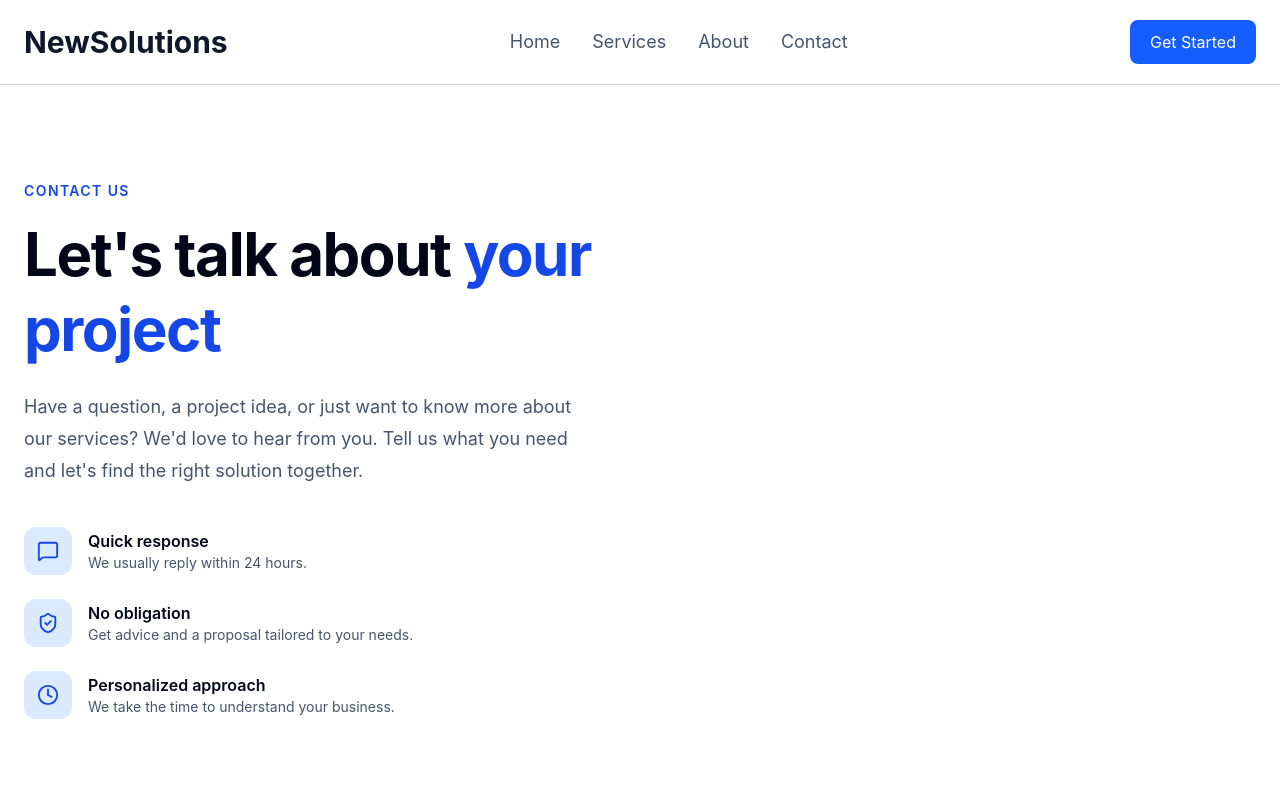
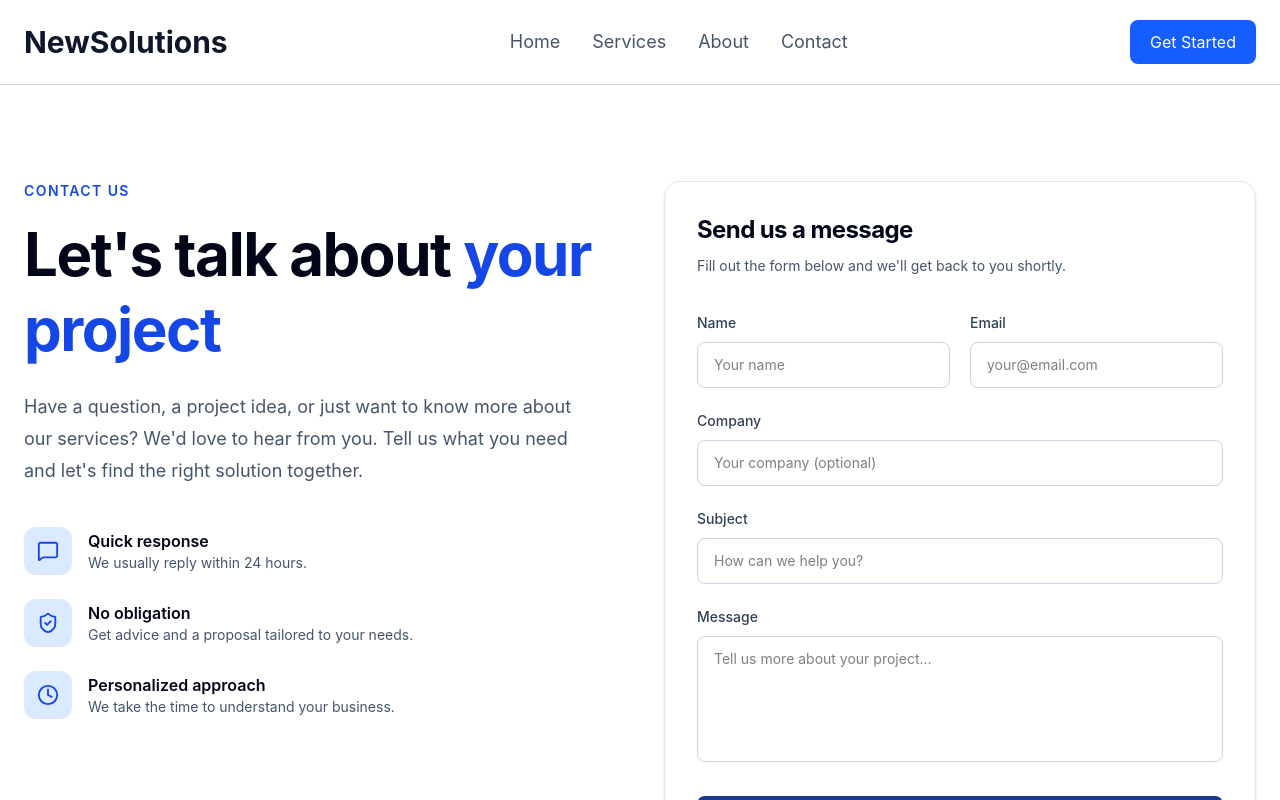
Before and after one commit to duartesimo/NewSolutions, a React (Vite) app in the folder frontend/: page /contact in a window 1280 px wide. Shown: the top 800 px of the page. Built offline with nearby package versions, Linux system fonts and the light colour scheme.

Commit message:
Added contact hero contact form

```diff
--- /dev/null
+++ b/frontend/src/components/layout/ContactForm.tsx
@@ -0,0 +1,122 @@
+import { Send } from "lucide-react";
+
+function ContactForm() {
+  return (
+    <div className="rounded-2xl border border-slate-200 bg-white p-6 shadow-sm sm:p-8">
+      {/* Header */}
+      <div>
+        <h2 className="text-2xl font-bold tracking-tight text-slate-950">
+          Send us a message
+        </h2>
+
+        <p className="mt-2 text-sm leading-6 text-slate-600">
+          Fill out the form below and we'll get back to you shortly.
+        </p>
+      </div>
+
+      {/* Form */}
+      <form className="mt-8 flex flex-col gap-5">
+        {/* Name + Email */}
+        <div className="grid grid-cols-1 gap-5 sm:grid-cols-2">
+          <div>
+            <label
+              htmlFor="name"
+              className="text-sm font-medium text-slate-700"
+            >
+              Name
+            </label>
+
+            <input
+              id="name"
+              type="text"
+              placeholder="Your name"
+              className="mt-2 w-full rounded-lg border border-slate-300 px-4 py-3 text-sm transition outline-none focus:border-blue-700"
+            />
+          </div>
+
+          <div>
+            <label
+              htmlFor="email"
+              className="text-sm font-medium text-slate-700"
+            >
+              Email
+            </label>
+
+            <input
+              id="email"
+              type="email"
+              placeholder="your@email.com"
+              className="mt-2 w-full rounded-lg border border-slate-300 px-4 py-3 text-sm transition outline-none focus:border-blue-700"
+            />
+          </div>
+        </div>
+
+        {/* Company */}
+        <div>
+          <label
+            htmlFor="company"
+            className="text-sm font-medium text-slate-700"
+          >
+            Company
+          </label>
+
+          <input
+            id="company"
+            type="text"
+            placeholder="Your company (optional)"
+            className="mt-2 w-full rounded-lg border border-slate-300 px-4 py-3 text-sm transition outline-none focus:border-blue-700"
+          />
+        </div>
+
+        {/* Subject */}
+        <div>
+          <label
+            htmlFor="subject"
+            className="text-sm font-medium text-slate-700"
+          >
+            Subject
+          </label>
+
+          <input
+            id="subject"
+            type="text"
+            placeholder="How can we help you?"
+            className="mt-2 w-full rounded-lg border border-slate-300 px-4 py-3 text-sm transition outline-none focus:border-blue-700"
+          />
+        </div>
+
+        {/* Message */}
+        <div>
+          <label
+            htmlFor="message"
+            className="text-sm font-medium text-slate-700"
+          >
+            Message
+          </label>
+
+          <textarea
+            id="message"
+            rows={5}
+            placeholder="Tell us more about your project..."
+            className="mt-2 w-full resize-none rounded-lg border border-slate-300 px-4 py-3 text-sm transition outline-none focus:border-blue-700"
+          />
+        </div>
+
+        {/* Button */}
+        <button
+          type="submit"
+          className="mt-2 flex items-center justify-center gap-2 rounded-lg bg-blue-900 px-6 py-3 font-medium text-white transition hover:bg-blue-800"
+        >
+          Send message
+          <Send size={18} />
+        </button>
+
+        <p className="text-xs text-slate-500">
+          We'll never share your information with third parties.
+        </p>
+      </form>
+    </div>
+  );
+}
+
+export default ContactForm;
--- a/frontend/src/components/sections/ContactHero.tsx
+++ b/frontend/src/components/sections/ContactHero.tsx
@@ -68,6 +68,7 @@ function ContactHero() {
           })}
         </div>
       </div>
+      <ContactForm />
     </div>
   );
 }
```
